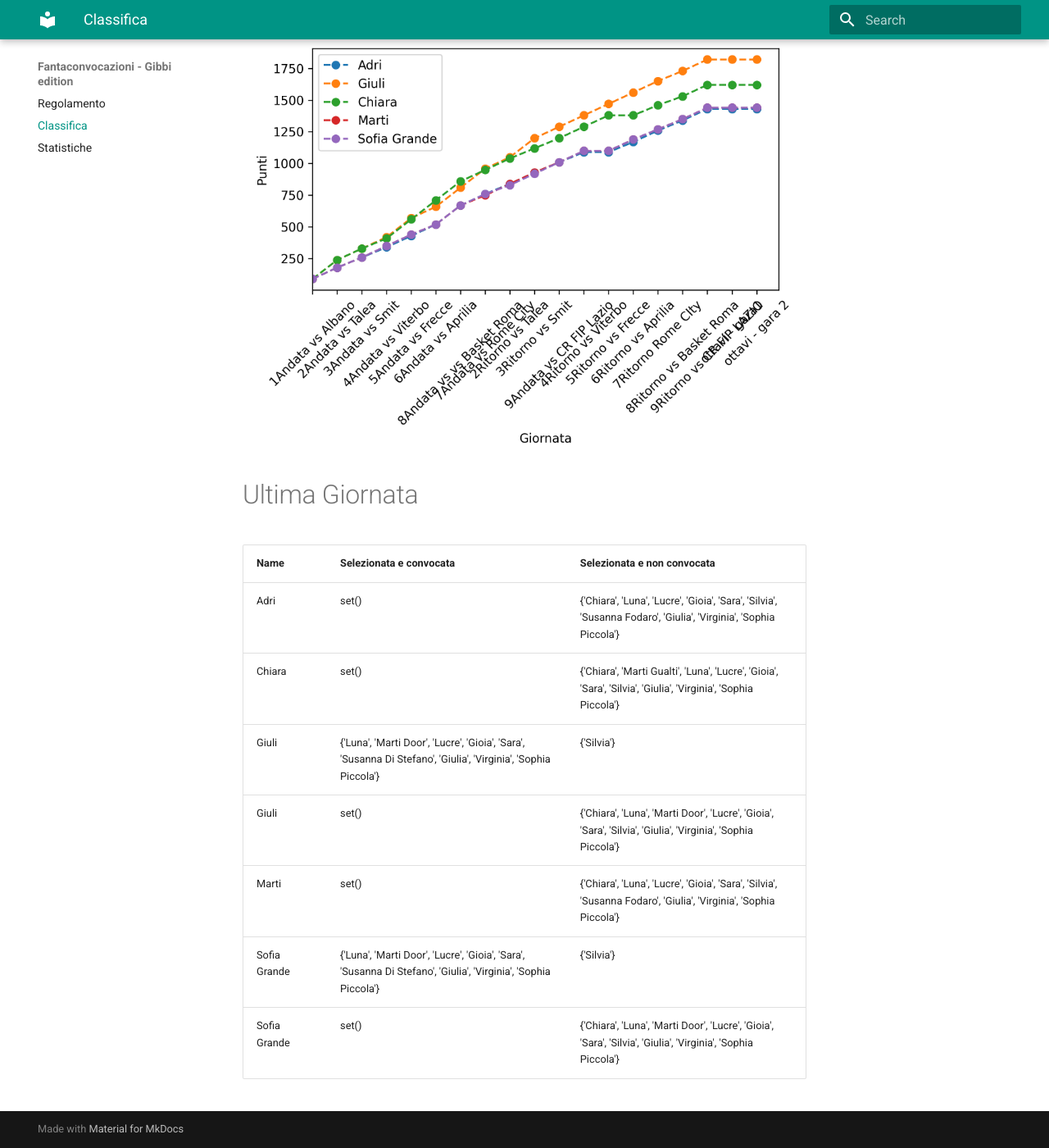
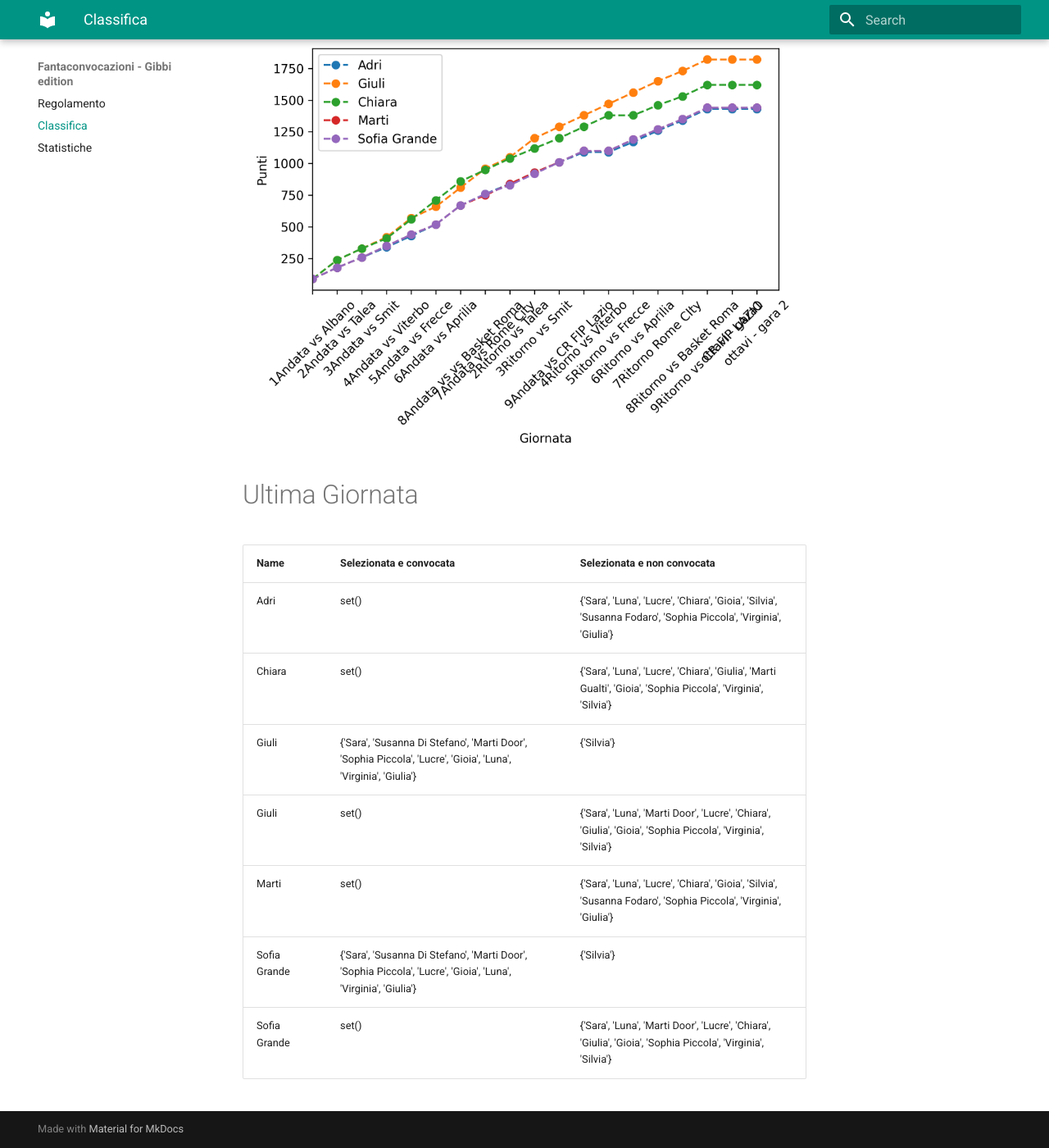
Before and after one commit to martinig94/fantagibbi, an MkDocs documentation site: the page built from docs/Classifica.md, in a window 1280 px wide and 1400 px high, scrolled down 565 px. Shown: the whole window at 82% size. Built offline with MkDocs 1.6.1 and Material for MkDocs 9.7.7, drawn with Linux system fonts in a browser that asks for light colours.

Commit message:
Auto-update from main.py

```diff
--- a/docs/Classifica.md
+++ b/docs/Classifica.md
@@ -18,11 +18,11 @@
 <!-- START_TABLE CORRECT -->
 | Name         | Selezionata e convocata                                                                                        | Selezionata e non convocata                                                                                      |
 |:-------------|:---------------------------------------------------------------------------------------------------------------|:-----------------------------------------------------------------------------------------------------------------|
-| Adri         | set()                                                                                                          | {'Chiara', 'Luna', 'Lucre', 'Gioia', 'Sara', 'Silvia', 'Susanna Fodaro', 'Giulia', 'Virginia', 'Sophia Piccola'} |
-| Chiara       | set()                                                                                                          | {'Chiara', 'Marti Gualti', 'Luna', 'Lucre', 'Gioia', 'Sara', 'Silvia', 'Giulia', 'Virginia', 'Sophia Piccola'}   |
-| Giuli        | {'Luna', 'Marti Door', 'Lucre', 'Gioia', 'Sara', 'Susanna Di Stefano', 'Giulia', 'Virginia', 'Sophia Piccola'} | {'Silvia'}                                                                                                       |
-| Giuli        | set()                                                                                                          | {'Chiara', 'Luna', 'Marti Door', 'Lucre', 'Gioia', 'Sara', 'Silvia', 'Giulia', 'Virginia', 'Sophia Piccola'}     |
-| Marti        | set()                                                                                                          | {'Chiara', 'Luna', 'Lucre', 'Gioia', 'Sara', 'Silvia', 'Susanna Fodaro', 'Giulia', 'Virginia', 'Sophia Piccola'} |
-| Sofia Grande | {'Luna', 'Marti Door', 'Lucre', 'Gioia', 'Sara', 'Susanna Di Stefano', 'Giulia', 'Virginia', 'Sophia Piccola'} | {'Silvia'}                                                                                                       |
-| Sofia Grande | set()                                                                                                          | {'Chiara', 'Luna', 'Marti Door', 'Lucre', 'Gioia', 'Sara', 'Silvia', 'Giulia', 'Virginia', 'Sophia Piccola'}     |
+| Adri         | set()                                                                                                          | {'Sara', 'Luna', 'Lucre', 'Chiara', 'Gioia', 'Silvia', 'Susanna Fodaro', 'Sophia Piccola', 'Virginia', 'Giulia'} |
+| Chiara       | set()                                                                                                          | {'Sara', 'Luna', 'Lucre', 'Chiara', 'Giulia', 'Marti Gualti', 'Gioia', 'Sophia Piccola', 'Virginia', 'Silvia'}   |
+| Giuli        | {'Sara', 'Susanna Di Stefano', 'Marti Door', 'Sophia Piccola', 'Lucre', 'Gioia', 'Luna', 'Virginia', 'Giulia'} | {'Silvia'}                                                                                                       |
+| Giuli        | set()                                                                                                          | {'Sara', 'Luna', 'Marti Door', 'Lucre', 'Chiara', 'Giulia', 'Gioia', 'Sophia Piccola', 'Virginia', 'Silvia'}     |
+| Marti        | set()                                                                                                          | {'Sara', 'Luna', 'Lucre', 'Chiara', 'Gioia', 'Silvia', 'Susanna Fodaro', 'Sophia Piccola', 'Virginia', 'Giulia'} |
+| Sofia Grande | {'Sara', 'Susanna Di Stefano', 'Marti Door', 'Sophia Piccola', 'Lucre', 'Gioia', 'Luna', 'Virginia', 'Giulia'} | {'Silvia'}                                                                                                       |
+| Sofia Grande | set()                                                                                                          | {'Sara', 'Luna', 'Marti Door', 'Lucre', 'Chiara', 'Giulia', 'Gioia', 'Sophia Piccola', 'Virginia', 'Silvia'}     |
 <!-- END_TABLE CORRECT -->
```
